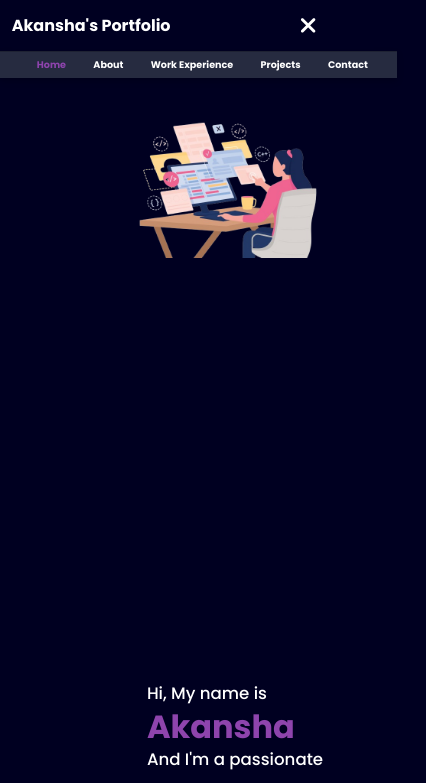
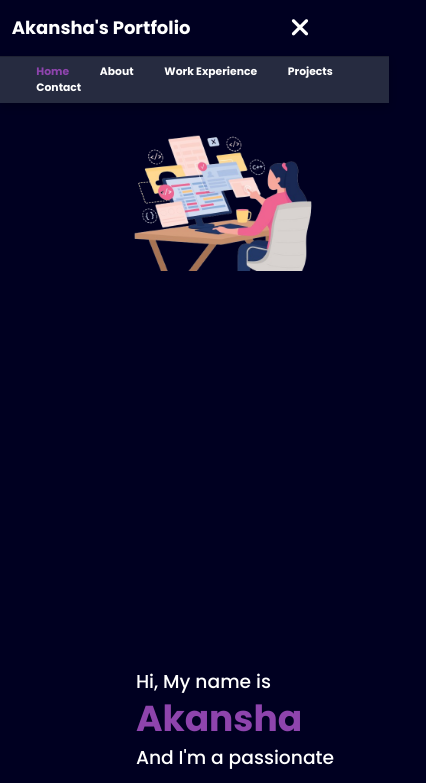
Before and after one commit to Akan-hu/Akan-hu.github.io, a plain HTML site: page index.html in a window 390 px wide. Both pictures are taken after a click on the icon 306 px from the left and 25 px from the top of the page. Shown: the top 783 px of the page, 426 px wide, since content can reach past the window. Drawn offline with nearby package versions, Linux system fonts and the light colour scheme.

Commit message:
Mobile view issue fixed

```diff
--- a/styles.css
+++ b/styles.css
@@ -560,7 +560,7 @@ section {
         top: 100%;
         left: 0;
         width: 100%;
-        padding: 1rem 3%;
+        padding: 1rem 2%;
         background: var(--bg-color);
         border-top: .1rem solid rgba(0, 0, 0, .2);
         box-shadow: 0 .5rem 1rem rgba(0, 0, 0, .2);
@@ -623,7 +623,7 @@ section {
 
 @media (max-width:450px) {
     html {
-        font-size: 40%;
+        font-size: 45%;
     }
 
     .copy-text {
```
